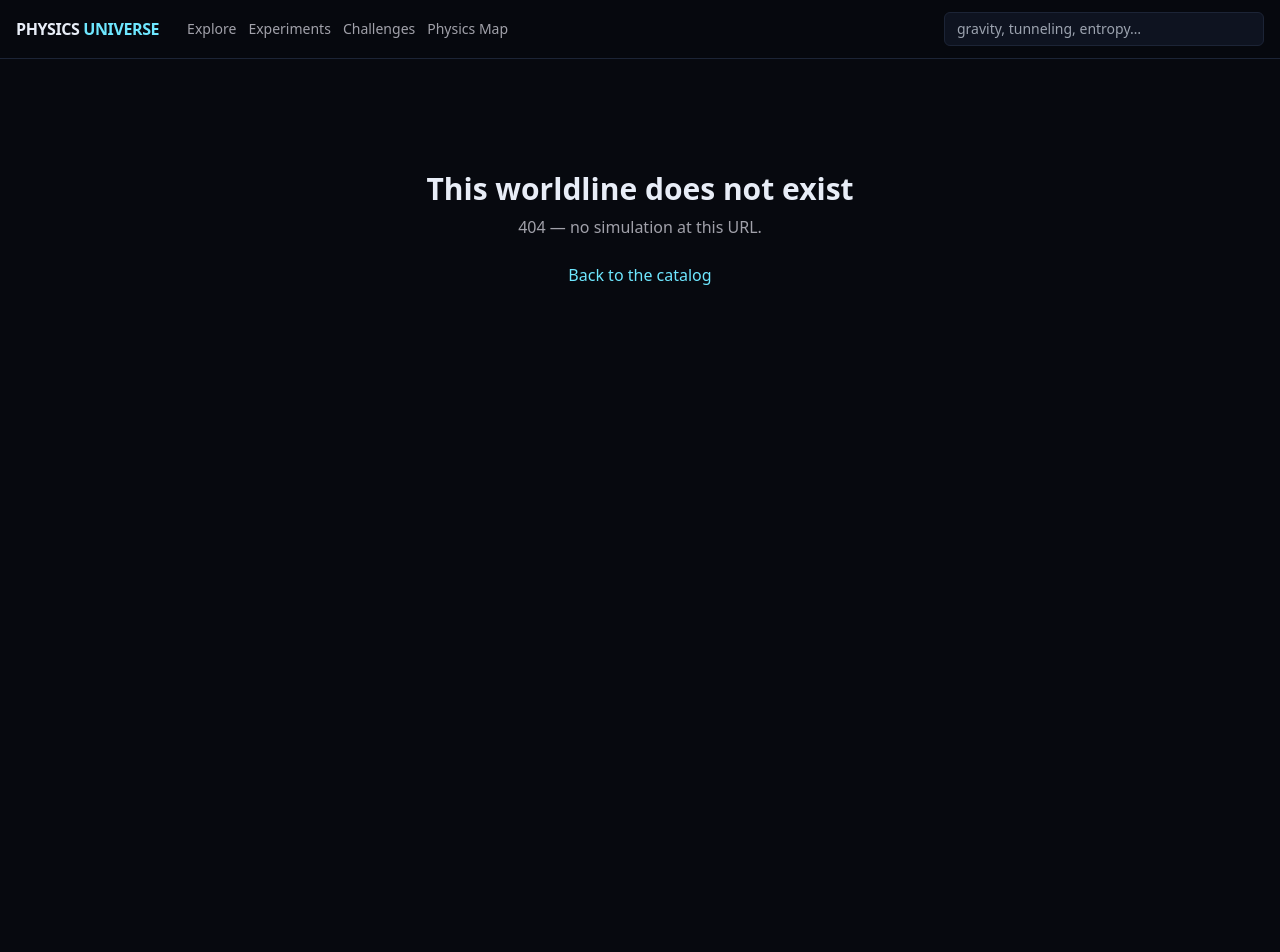
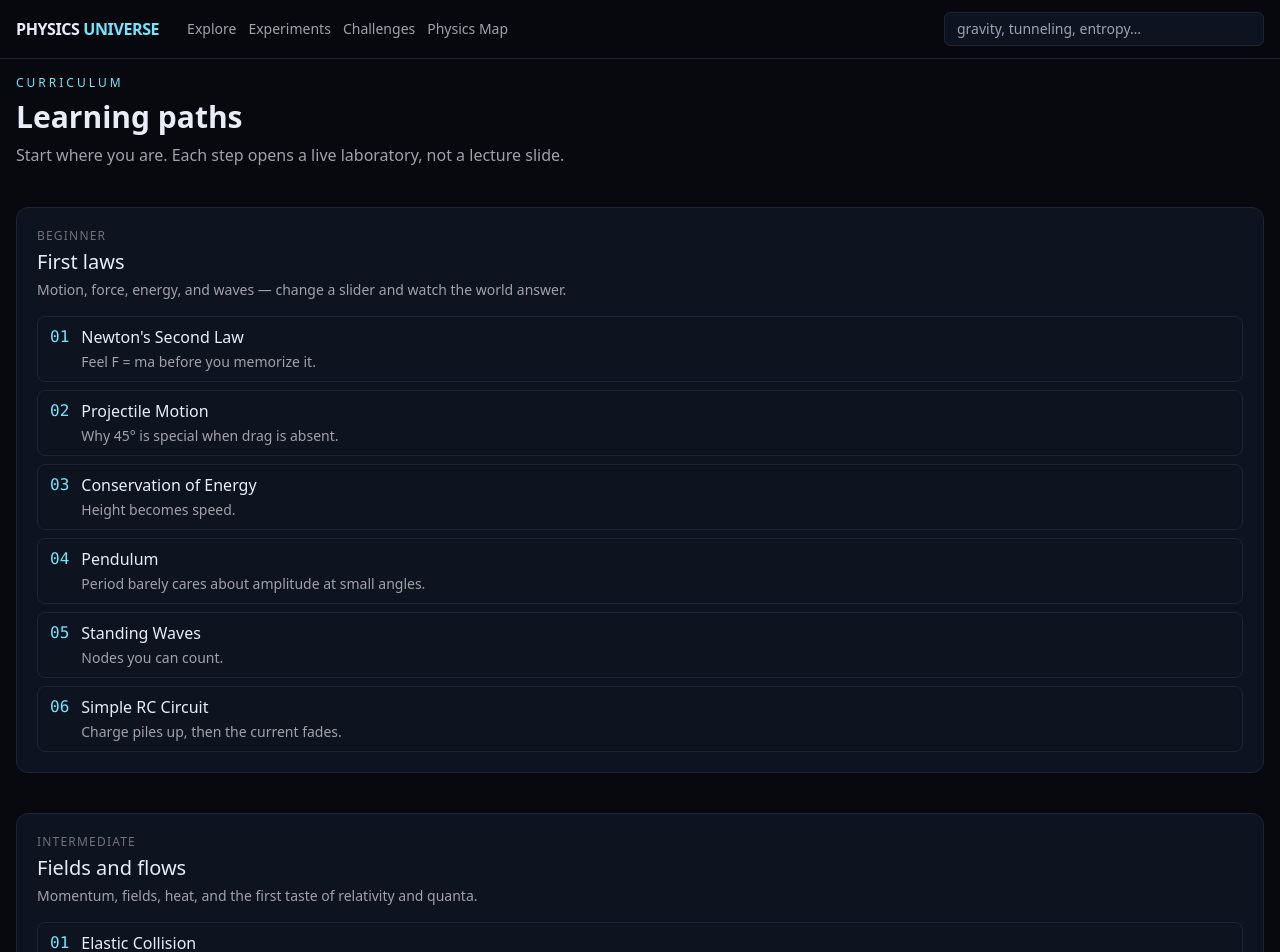
Before and after one commit to sgue19000/physics-universe, a Next.js app: page /learn in a window 1280 px wide. Before the commit this address had no page. Shown: the top 952 px of the page. Before the commit the page ends 800 px from the top, so only its background shows below. Built offline with nearby package versions, Linux system fonts and the light colour scheme.

Commit message:
feat: laboratory homepage, learning paths, and physics search

```diff
--- /dev/null
+++ b/app/learn/page.tsx
@@ -0,0 +1,45 @@
+import Link from "next/link";
+import { LEARN_PATHS } from "@/lib/paths";
+import { getConcept } from "@/lib/concepts";
+import type { Metadata } from "next";
+
+export const metadata: Metadata = {
+  title: "Learning paths",
+  description: "Guided routes through the Physics Universe laboratories, from F = ma to expanding space.",
+};
+
+export default function LearnPage() {
+  return (
+    <div className="space-y-10">
+      <header>
+        <p className="text-xs uppercase tracking-[0.25em] text-accent">Curriculum</p>
+        <h1 className="mt-2 text-3xl font-semibold">Learning paths</h1>
+        <p className="mt-2 max-w-2xl text-zinc-400">Start where you are. Each step opens a live laboratory, not a lecture slide.</p>
+      </header>
+      {LEARN_PATHS.map((path) => (
+        <section key={path.id} className="rounded-xl border border-line bg-panel p-5">
+          <p className="text-xs uppercase tracking-widest text-zinc-500">{path.level}</p>
+          <h2 className="mt-1 text-xl font-medium">{path.title}</h2>
+          <p className="mt-1 text-sm text-zinc-400">{path.blurb}</p>
+          <ol className="mt-4 space-y-2">
+            {path.items.map((item, i) => {
+              const c = getConcept(item.slug);
+              if (!c) return null;
+              return (
+                <li key={item.slug}>
+                  <Link href={`/physics/${c.category}/${c.slug}`} className="flex gap-3 rounded-lg border border-line px-3 py-2 hover:border-accent/50">
+                    <span className="font-mono text-accent">{String(i + 1).padStart(2, "0")}</span>
+                    <span>
+                      <span className="block font-medium">{c.title}</span>
+                      <span className="text-sm text-zinc-400">{item.note}</span>
+                    </span>
+                  </Link>
+                </li>
+              );
+            })}
+          </ol>
+        </section>
+      ))}
+    </div>
+  );
+}
--- /dev/null
+++ b/app/search/page.tsx
@@ -0,0 +1,78 @@
+import Link from "next/link";
+import { CONCEPTS, searchConcepts } from "@/lib/concepts";
+import { SEARCH_SYNONYMS } from "@/lib/synonyms";
+import { LEARN_PATHS } from "@/lib/paths";
+import type { Metadata } from "next";
+
+export const metadata: Metadata = {
+  title: "Search",
+  description: "Find laboratories, equations, and learning paths in Physics Universe.",
+};
+
+export default async function SearchPage({ searchParams }: { searchParams: Promise<{ q?: string }> }) {
+  const sp = await searchParams;
+  const q = (sp.q ?? "").trim();
+  const direct = searchConcepts(q);
+  const extraSlugs = new Set<string>();
+  const key = q.toLowerCase();
+  for (const [k, slugs] of Object.entries(SEARCH_SYNONYMS)) {
+    if (key.includes(k) || k.includes(key)) slugs.forEach((s) => extraSlugs.add(s));
+  }
+  const extras = CONCEPTS.filter((c) => extraSlugs.has(c.slug) && !direct.some((d) => d.slug === c.slug));
+  const paths = LEARN_PATHS.filter((p) => `${p.title} ${p.blurb} ${p.level}`.toLowerCase().includes(key));
+  return (
+    <div className="space-y-8">
+      <header>
+        <h1 className="text-3xl font-semibold">Search</h1>
+        <p className="mt-2 text-zinc-400">{q ? `Results for “${q}”` : "Try gravity, tunneling, F = ma, or orbit."}</p>
+      </header>
+      {!q && (
+        <div className="flex flex-wrap gap-2 text-sm">
+          {["gravity", "wave", "quantum", "relativity", "heat", "light"].map((s) => (
+            <Link key={s} href={`/search?q=${s}`} className="rounded-full border border-line px-3 py-1 text-zinc-300">{s}</Link>
+          ))}
+        </div>
+      )}
+      <section>
+        <h2 className="text-sm uppercase tracking-widest text-zinc-500">Laboratories</h2>
+        <ul className="mt-3 grid gap-2 md:grid-cols-2">
+          {direct.map((c) => (
+            <li key={c.slug}>
+              <Link href={`/physics/${c.category}/${c.slug}`} className="block rounded-lg border border-line p-3 hover:border-accent/50">
+                <p className="text-xs uppercase text-zinc-500">{c.category} · {c.dimension ?? "2D"}</p>
+                <p className="font-medium">{c.title}</p>
+                <p className="text-sm text-zinc-400">{c.tagline}</p>
+              </Link>
+            </li>
+          ))}
+        </ul>
+        {direct.length === 0 && q && <p className="mt-3 text-zinc-500">No title match — check related concepts below.</p>}
+      </section>
+      {extras.length > 0 && (
+        <section>
+          <h2 className="text-sm uppercase tracking-widest text-zinc-500">Related to this idea</h2>
+          <ul className="mt-3 grid gap-2 md:grid-cols-2">
+            {extras.map((c) => (
+              <li key={c.slug}>
+                <Link href={`/physics/${c.category}/{c.slug}`.replace("{c.slug}", c.slug)} className="block rounded-lg border border-line p-3 hover:border-accent/50">
+                  <p className="font-medium">{c.title}</p>
+                  <p className="text-sm text-zinc-400">{c.tagline}</p>
+                </Link>
+              </li>
+            ))}
+          </ul>
+        </section>
+      )}
+      {paths.length > 0 && (
+        <section>
+          <h2 className="text-sm uppercase tracking-widest text-zinc-500">Learning paths</h2>
+          <ul className="mt-3 space-y-2">
+            {paths.map((p) => (
+              <li key={p.id}><Link href="/learn" className="text-accent">{p.title}</Link> — {p.blurb}</li>
+            ))}
+          </ul>
+        </section>
+      )}
+    </div>
+  );
+}
--- /dev/null
+++ b/lib/paths.ts
@@ -0,0 +1,47 @@
+export type PathItem = { slug: string; note: string };
+export type LearnPath = { id: string; title: string; level: "beginner" | "intermediate" | "advanced"; blurb: string; items: PathItem[] };
+
+export const LEARN_PATHS: LearnPath[] = [
+  {
+    id: "beginner",
+    title: "First laws",
+    level: "beginner",
+    blurb: "Motion, force, energy, and waves — change a slider and watch the world answer.",
+    items: [
+      { slug: "newtons-second-law", note: "Feel F = ma before you memorize it." },
+      { slug: "projectile-motion", note: "Why 45° is special when drag is absent." },
+      { slug: "conservation-of-energy", note: "Height becomes speed." },
+      { slug: "pendulum", note: "Period barely cares about amplitude at small angles." },
+      { slug: "standing-waves", note: "Nodes you can count." },
+      { slug: "simple-circuit", note: "Charge piles up, then the current fades." },
+    ],
+  },
+  {
+    id: "intermediate",
+    title: "Fields and flows",
+    level: "intermediate",
+    blurb: "Momentum, fields, heat, and the first taste of relativity and quanta.",
+    items: [
+      { slug: "elastic-collision", note: "Two numbers survive: p and K." },
+      { slug: "electric-field", note: "A map of how a charge would accelerate." },
+      { slug: "ideal-gas", note: "P V = N k T is a crowd of collisions." },
+      { slug: "time-dilation", note: "Moving clocks run slow." },
+      { slug: "quantum-tunneling", note: "A barrier is not always a wall." },
+      { slug: "orbital-motion", note: "Falling that never hits." },
+    ],
+  },
+  {
+    id: "advanced",
+    title: "Strange and large",
+    level: "advanced",
+    blurb: "Chaos, fields in 3D, wavefunctions, and expanding space — with the model named honestly.",
+    items: [
+      { slug: "double-pendulum", note: "Deterministic and still unpredictable." },
+      { slug: "three-body", note: "No closed-form peace treaty." },
+      { slug: "electromagnetic-wave", note: "E and B taking turns." },
+      { slug: "hydrogen-orbitals", note: "A cloud, not a miniature planet." },
+      { slug: "gravitational-lensing", note: "A schematic of bent light." },
+      { slug: "expanding-universe", note: "Galaxies recede; space grows." },
+    ],
+  },
+];
--- /dev/null
+++ b/lib/synonyms.ts
@@ -0,0 +1,14 @@
+/** Query expansions so "gravity" reaches orbits, lensing, and black holes. */
+export const SEARCH_SYNONYMS: Record<string, string[]> = {
+  gravity: ["orbital-motion", "three-body", "black-hole", "gravitational-lensing", "solar-system", "star-system-3d", "projectile-motion", "newtons-second-law"],
+  orbit: ["orbital-motion", "solar-system", "star-system-3d", "three-body"],
+  light: ["double-slit", "lens", "ray-tracing-3d", "electromagnetic-wave", "doppler-effect", "relativistic-doppler"],
+  wave: ["wave-interference", "standing-waves", "wave-surface", "doppler-effect", "electromagnetic-wave"],
+  quantum: ["quantum-double-slit", "quantum-tunneling", "particle-in-a-box", "quantum-harmonic-oscillator", "hydrogen-orbitals", "stern-gerlach"],
+  relativity: ["time-dilation", "length-contraction", "spacetime-diagram", "spacetime-explorer", "relativistic-doppler"],
+  heat: ["ideal-gas", "entropy", "molecular-dynamics", "maxwell-boltzmann"],
+  electric: ["electric-field", "electric-field-3d", "simple-circuit", "electromagnetic-wave"],
+  magnetic: ["magnetic-field", "magnetic-wire", "electromagnetic-wave"],
+  blackhole: ["black-hole", "gravitational-lensing"],
+  "black hole": ["black-hole", "gravitational-lensing"],
+};
```
